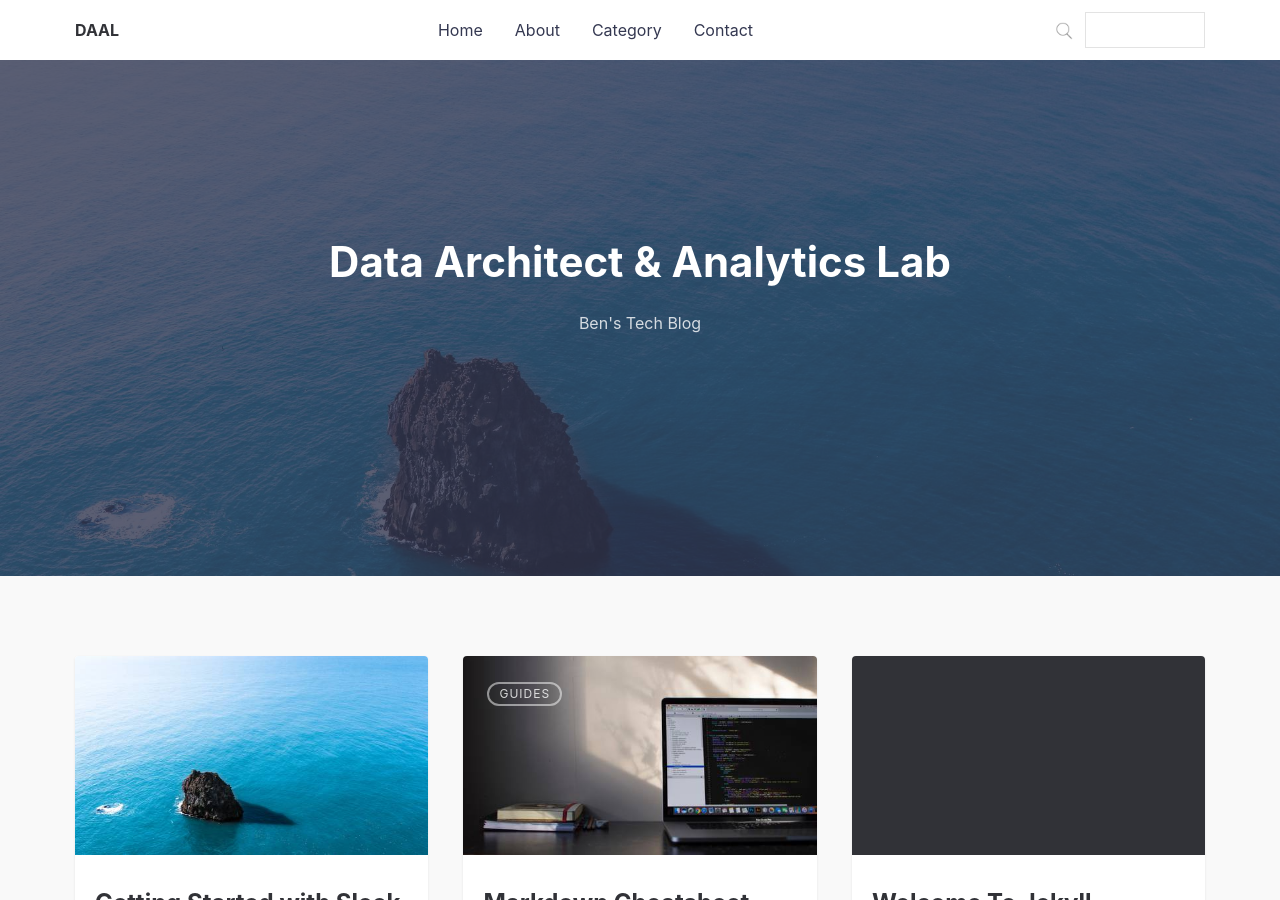
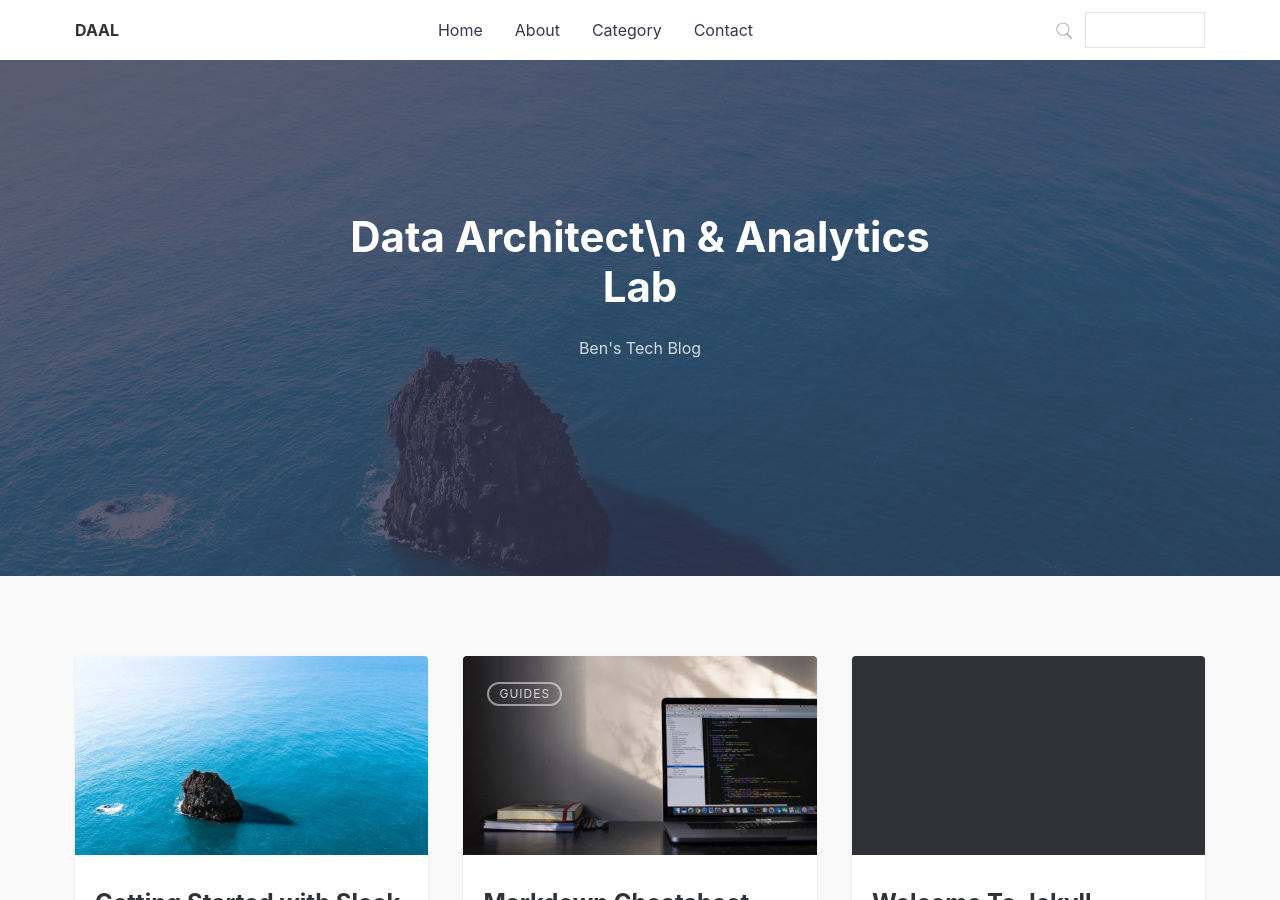
Before and after one commit to hjben/hjben.github.io, a Jekyll site: the page built from index.md, in a window 1280 px wide and 900 px high. Built offline with Jekyll 4.4.1, drawn with Linux system fonts in a browser that asks for light colours; nearby versions of some CDN libraries.

```diff
--- a/_config.yml
+++ b/_config.yml
@@ -1,5 +1,5 @@
 # SITE CONFIGURATION
-title: Data Architect
+title: Data Architect\n
   & Analytics Lab # your site title
 author: Ben # You
 description: > # Meta description of Homepage
```
